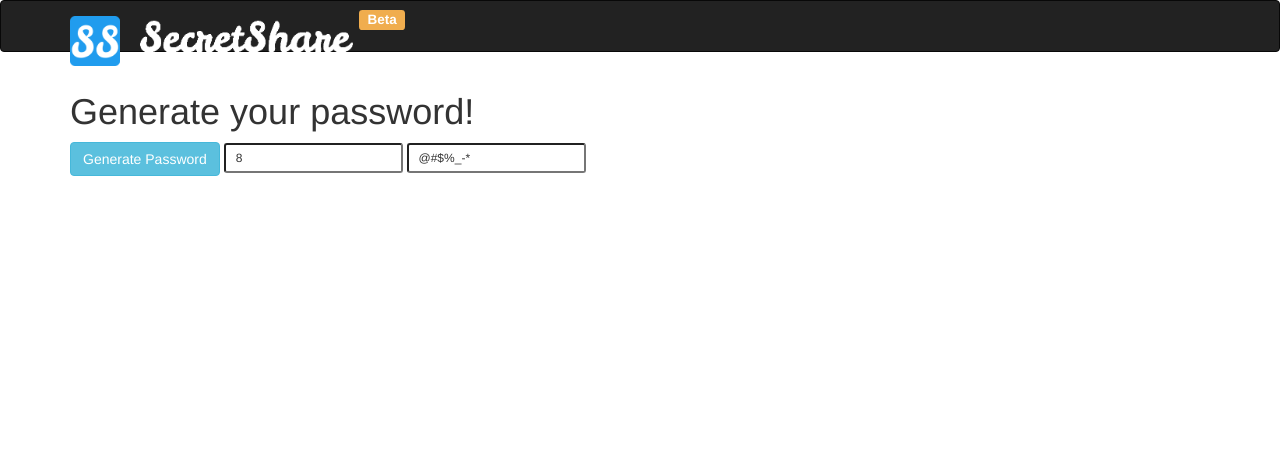
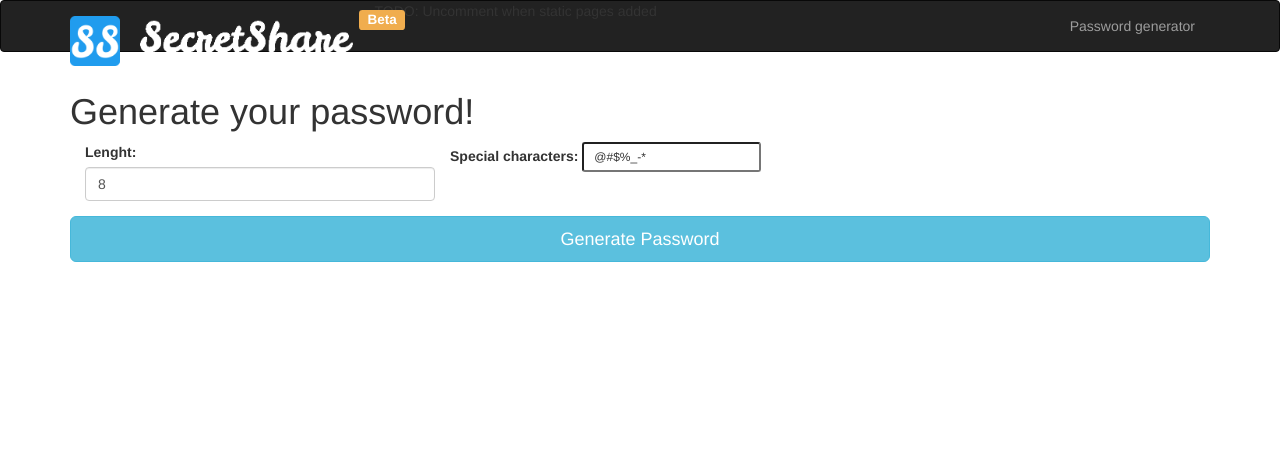
Before and after one commit to piotr-jarosz/SecretShare, a Flask app: page /password-generator/ in a window 1280 px wide. Shown: the top 461 px of the page. Run offline with Flask 2, Linux system fonts and the light colour scheme; some libraries are stand-ins or nearby versions.

Commit message:
uncomment menu

```diff
--- a/app/templates/base.html
+++ b/app/templates/base.html
@@ -21,25 +21,24 @@
     <nav class="navbar navbar-inverse">
         <div class="container">
             <div class="navbar-header">
-{#                TODO: Uncomment when static pages added#}
-{#                <button type="button" class="navbar-toggle collapsed" data-toggle="collapse" data-target="#bs-example-navbar-collapse-1" aria-expanded="false">#}
-{#                    <span class="sr-only">Toggle navigation</span>#}
-{#                    <span class="icon-bar"></span>#}
-{#                    <span class="icon-bar"></span>#}
-{#                    <span class="icon-bar"></span>#}
-{#                </button>#}
+                TODO: Uncomment when static pages added
+                <button type="button" class="navbar-toggle collapsed" data-toggle="collapse" data-target="#bs-example-navbar-collapse-1" aria-expanded="false">
+                    <span class="sr-only">Toggle navigation</span>
+                    <span class="icon-bar"></span>
+                    <span class="icon-bar"></span>
+                    <span class="icon-bar"></span>
+                </button>
                 <div  class="navbar-brand"><a href="{{ url_for('secret.index') }}"><img src="{{ url_for('static', filename='logo.png') }}" height="50">
 </a> <span class="label label-warning" style="position: fixed; top: 10px;">Beta</span></div>
             </div>
-{#            TODO: Uncomment when static pages added #}
-{#            <div class="collapse navbar-collapse" id="bs-example-navbar-collapse-1">#}
+            <div class="collapse navbar-collapse" id="bs-example-navbar-collapse-1">
 {#                <ul class="nav navbar-nav">#}
 {#                    <li><a href=""></a></li>#}
 {#                </ul>#}
-{#                <ul class="nav navbar-nav navbar-right">#}
-{#                    <li><a href=""></a></li>#}
-{#                </ul>#}
-{#            </div>#}
+                <ul class="nav navbar-nav navbar-right">
+                    <li><a href="{{ url_for('main.password_generator') }}">Password generator</a></li>
+                </ul>
+            </div>
         </div>
     </nav>
 {% endblock %}
--- a/app/templates/static/password_generator.html
+++ b/app/templates/static/password_generator.html
@@ -3,13 +3,24 @@
 {% block scontent %}
     <h1>Generate your password!</h1>
 
-  <div class="form-inline">
-    <button id="getPassword" class="btn btn-info">Generate Password</button>
-    <input type="number" id="lengthInput" placeholder="Lenght" value="8" class="input-sm">
-    <input type="text" id="specialInput" placeholder="Special Characters" value="@#$%_-*"  class="input-sm">
-    <p id="passwordValue"></p>
-    <p id="copyPassword"></p>
-  </div>
+  <form class="form" role="form">
+      <div class="form-row">
+          <div class="form-group col-xs-4 col-md-4">
+              <label class="control-label" for="lenght">Lenght:</label>
+              <input type="number" name="lenght" id="lengthInput" placeholder="Lenght" value="8" class="form-control">
+          </div>
+          <div class="form-group">
+              <label class="control-label" for="lenght">Special characters:</label>
+              <input type="text" id="specialInput" placeholder="Special Characters" value="@#$%_-*"  class="input-sm">
+          </div>
+      <div class="form-row">
+          <div class="form-group">
+              <button id="getPassword" class="btn btn-info btn-lg btn-block align-self-end pull-right">Generate Password</button>
+              <p id="passwordValue"></p>
+              <p id="copyPassword"></p>
+          </div>
+      </div>
+  </form>
 
 <script>
 const getPassword = (length, arg) => {
```
Also changed, not shown: 1 other file.
